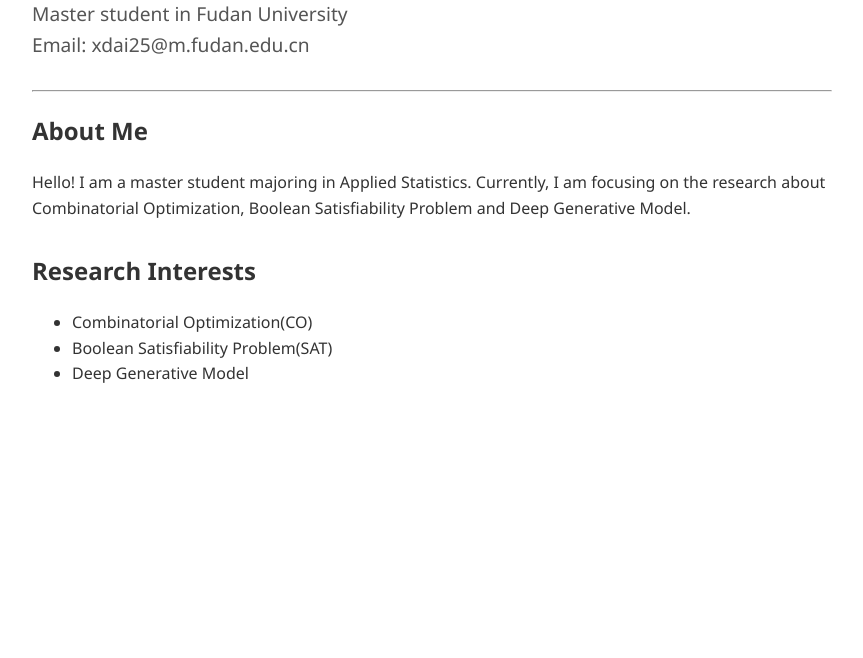
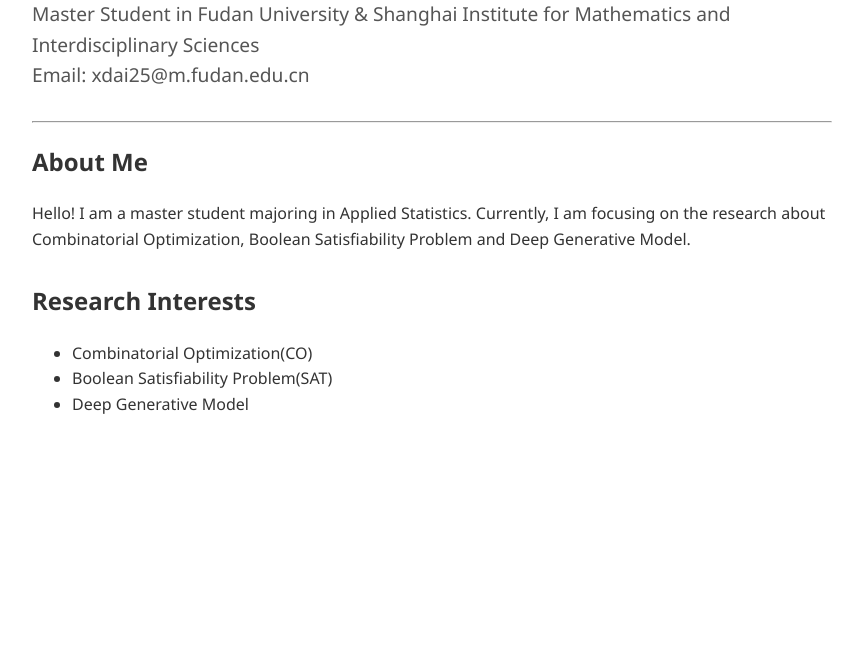
Before and after one commit to ken0727-cpu/ken0727-cpu.github.io, a plain HTML site: page index.html in a window 1280 px wide. Shown: the part 142-800 px from the top of the page, without its empty margins (208-1071 px from the left). Drawn offline with Linux system fonts and the light colour scheme.

Commit message:
Update index.html

```diff
--- a/index.html
+++ b/index.html
@@ -23,7 +23,7 @@
 
     <h1>Xuan Dai</h1>
     <div class="bio">
-        Master student in Fudan University<br>
+        Master Student in Fudan University & Shanghai Institute for Mathematics and Interdisciplinary Sciences<br>
         Email: xdai25@m.fudan.edu.cn
     </div>
 
```
